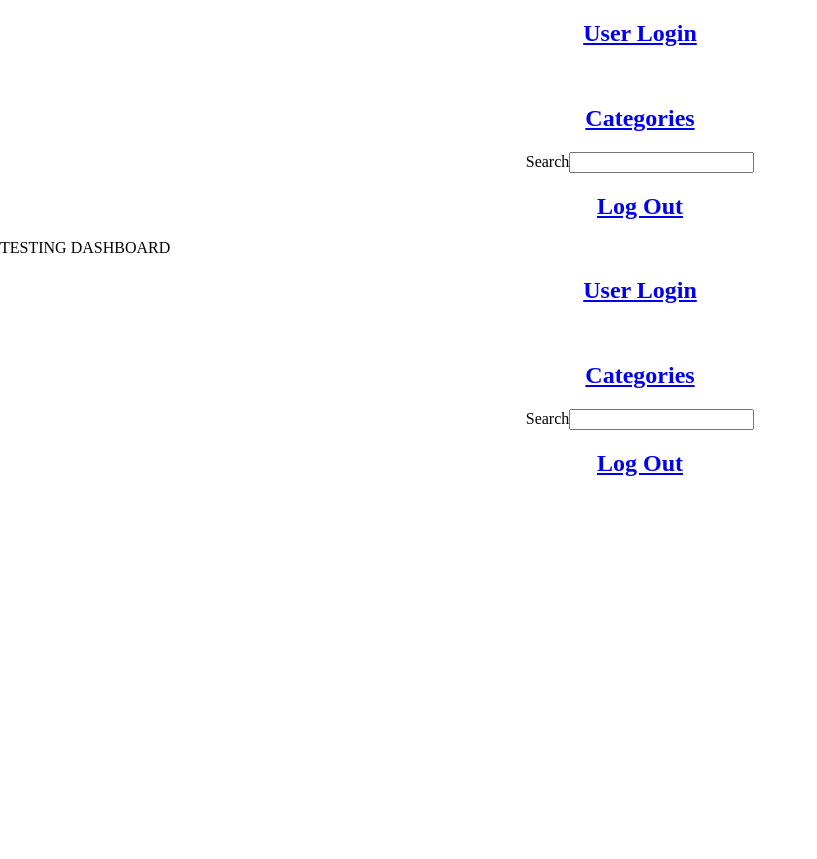
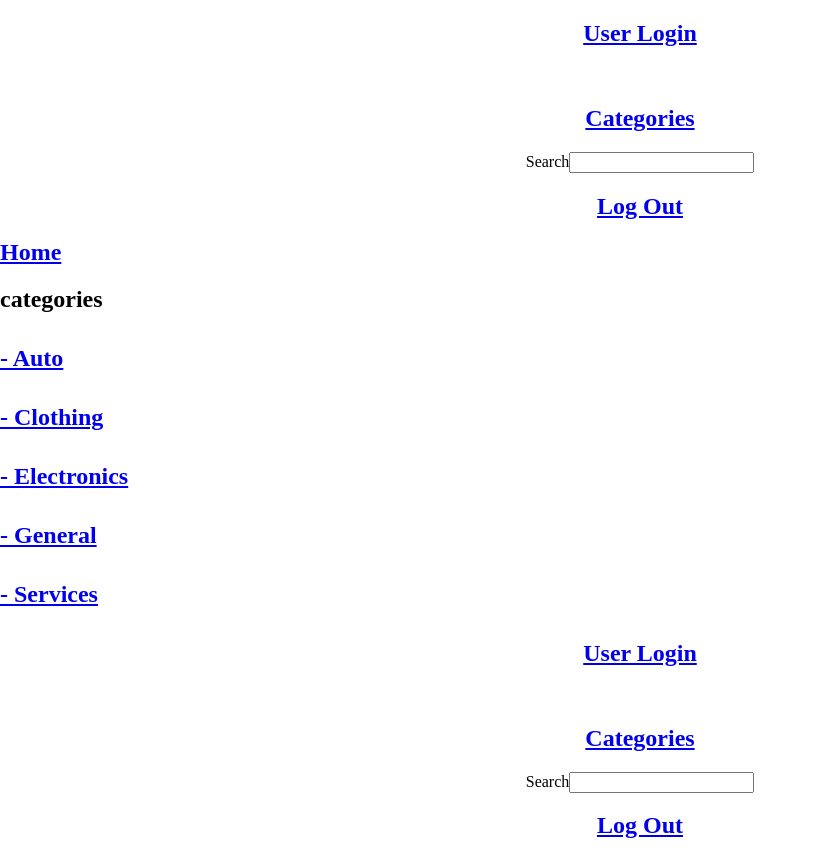
Before and after one commit to Slagrimas/consume-more-stuff, an Angular app in the folder consume-more-stuff/: page /header in a window 1280 px wide. Shown: the whole page, without its empty margins (0-817 px from the left). Before the commit the page ends 800 px from the top, so only its background shows below. Built offline with nearby package versions, Linux system fonts and the light colour scheme.

Commit message:
dashboard structure up

```diff
--- a/consume-more-stuff/src/app/component/dashboard/dashboard.component.html
+++ b/consume-more-stuff/src/app/component/dashboard/dashboard.component.html
@@ -1 +1,10 @@
-TESTING DASHBOARD
+<h2><a routerLink="/">Home</a></h2>
+<h2>categories
+    <h4><a routerLink="/auto"> - Auto</a></h4>
+    <h4><a routerLink="/clothing"> - Clothing</a></h4>
+    <h4><a routerLink="/electronics"> - Electronics</a></h4>
+    <h4><a routerLink="/general"> - General</a></h4>
+    <h4><a routerLink="/services"> - Services</a></h4>
+
+
+</h2>
--- a/consume-more-stuff/src/app/component/header/header.component.html
+++ b/consume-more-stuff/src/app/component/header/header.component.html
@@ -28,6 +28,5 @@
     <li>
       <h2><a *ngIf="isLoggedIn" routerLink="">Log Out</a></h2>
     </li>
-
   </ul>
 </div>
--- a/consume-more-stuff/src/app/component/header/header.component.ts
+++ b/consume-more-stuff/src/app/component/header/header.component.ts
@@ -33,7 +33,6 @@ loginPressed:boolean=false;
    userLogin(){
      return this.backend.login
    }
-
    itemSearch(){
      if(this.search.toLowerCase)
      this.filter = this.backend.items.filter((element)=>{
```
